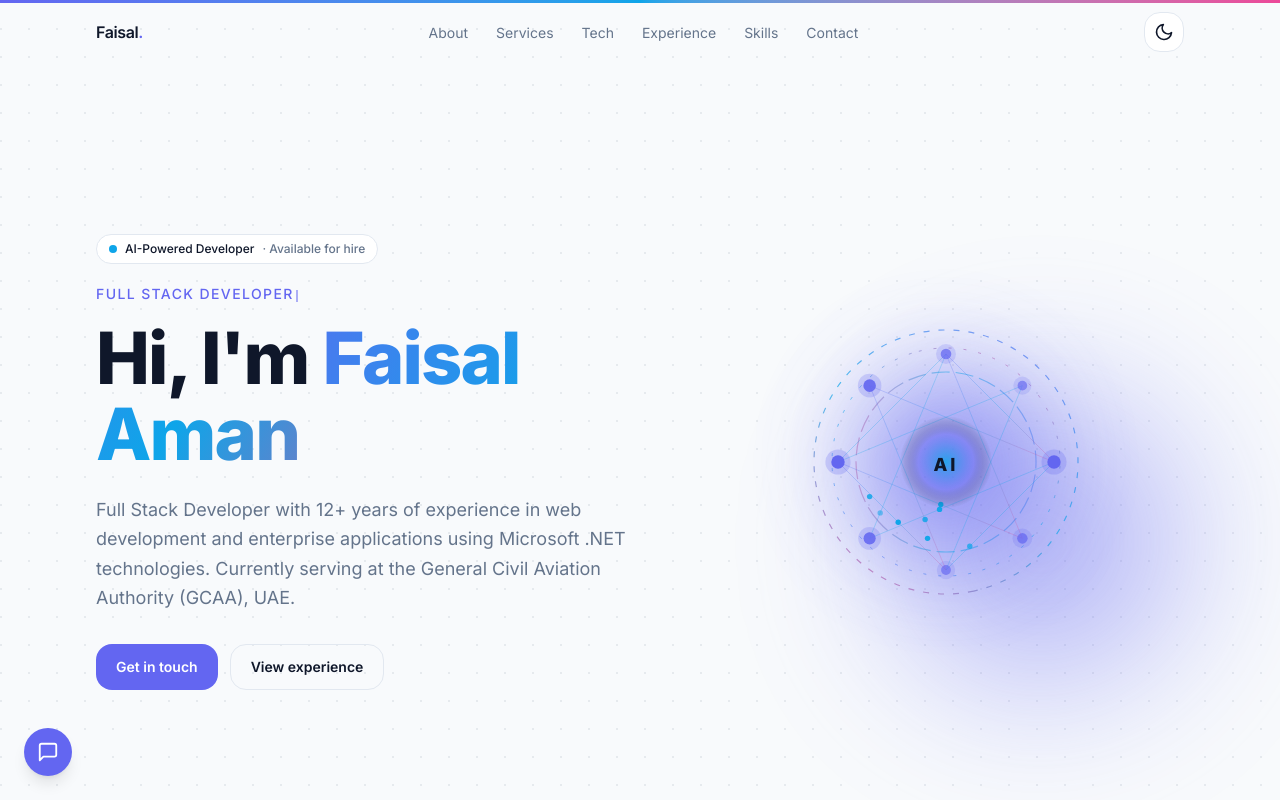
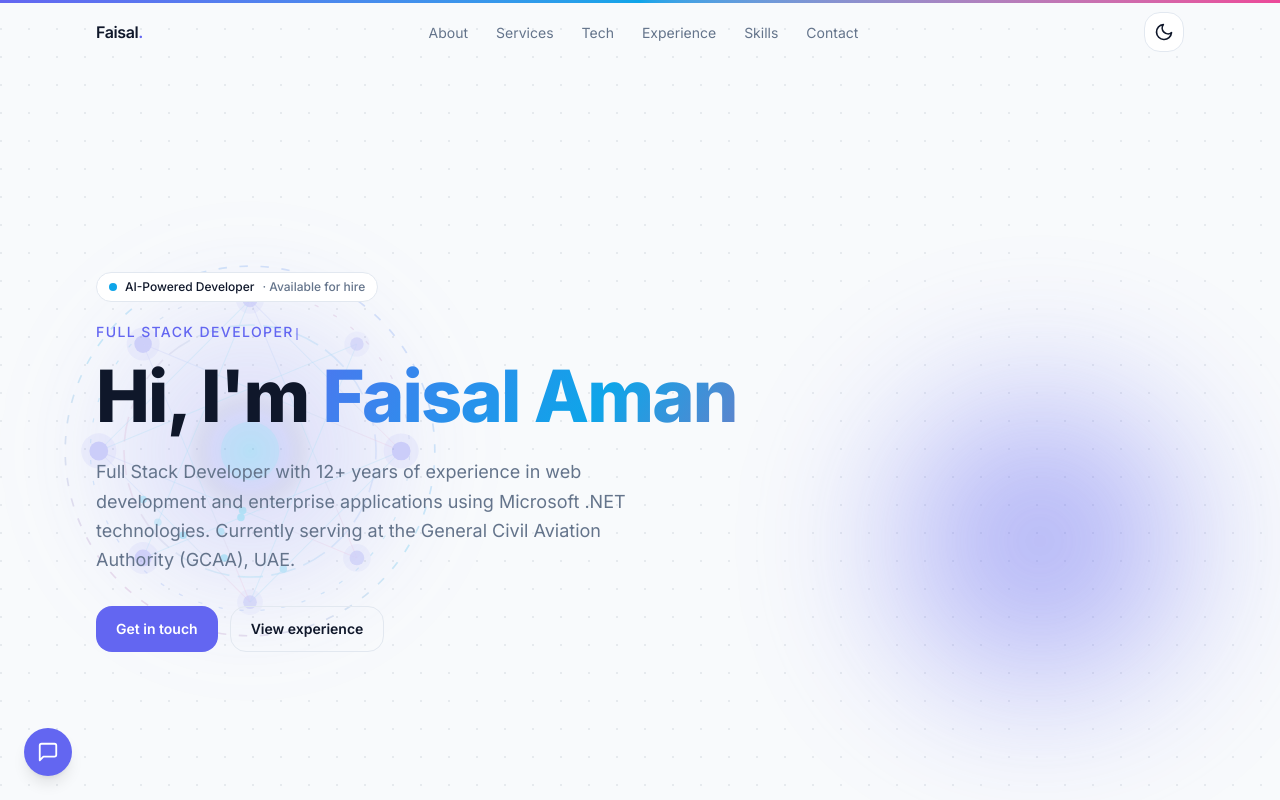
Before and after one commit to faisalaman/portfolio, a React (Vite) app: page / in a window 1280 px wide. Shown: the top 800 px of the page. Built offline with nearby package versions, Linux system fonts and the light colour scheme; the HTML template or start-up script is replaced by a standard one.

Commit message:
Move AI orb to full-hero background; replace center AI text with pulsing core

```diff
--- a/src/components/sections/Hero.jsx
+++ b/src/components/sections/Hero.jsx
@@ -54,12 +54,25 @@ export function Hero() {
           />
         </Motion.div>
 
-        <div className="relative z-10 mx-auto grid w-full max-w-6xl grid-cols-1 items-center gap-10 px-4 md:px-8 lg:grid-cols-[1.2fr_1fr]">
-          {/* LEFT: text */}
+        {/* Ambient AI orb — fills the hero as background */}
+        <Motion.div
+          aria-hidden
+          initial={reduce ? false : { opacity: 0, scale: 0.7 }}
+          animate={reduce ? false : { opacity: 1, scale: 1 }}
+          transition={reduce ? undefined : { type: 'spring', stiffness: 80, damping: 18, mass: 1.2, delay: 0.2 }}
+          className="pointer-events-none absolute inset-0 z-0 flex items-center justify-center"
+        >
+          <div className="w-[min(150vh,150vw)] opacity-30 dark:opacity-50 mix-blend-screen">
+            <AIOrb />
+          </div>
+        </Motion.div>
+
+        <div className="relative z-10 mx-auto w-full max-w-6xl px-4 md:px-8">
           <Motion.div
             variants={reduce ? undefined : stagger(0.1)}
             initial={reduce ? false : 'hidden'}
             animate={reduce ? false : 'visible'}
+            className="max-w-3xl"
           >
             <Motion.div variants={bounce} className="mb-5 inline-flex items-center gap-2 rounded-full glass px-3 py-1.5 text-xs font-medium">
               <span className="relative flex h-2 w-2">
@@ -93,16 +106,6 @@ export function Hero() {
               <Button as="a" href="#experience" variant="ghost">View experience</Button>
             </Motion.div>
           </Motion.div>
-
-          {/* RIGHT: animated AI neural orb */}
-          <Motion.div
-            initial={reduce ? false : { opacity: 0, scale: 0.6, rotate: -10 }}
-            animate={reduce ? false : { opacity: 1, scale: 1, rotate: 0 }}
-            transition={reduce ? undefined : { type: 'spring', stiffness: 120, damping: 14, mass: 1, delay: 0.3 }}
-            className="mx-auto hidden lg:block"
-          >
-            <AIOrb />
-          </Motion.div>
         </div>
       </div>
 
--- a/src/components/ui/AIOrb.jsx
+++ b/src/components/ui/AIOrb.jsx
@@ -110,24 +110,19 @@ export function AIOrb({ className = '' }) {
           </Motion.g>
         ))}
 
-        {/* Core glowing center */}
+        {/* Core glowing center (no text) */}
         <Motion.circle
           cx="50" cy="50" r="14"
           fill="url(#core-grad)"
-          animate={reduce ? undefined : { r: [14, 16, 14], opacity: [0.7, 1, 0.7] }}
+          animate={reduce ? undefined : { r: [12, 16, 12], opacity: [0.6, 1, 0.6] }}
           transition={reduce ? undefined : { duration: 3, repeat: Infinity, ease: 'easeInOut' }}
         />
-        <text
-          x="50" y="53"
-          textAnchor="middle"
-          fill="var(--color-text)"
-          fontSize="6"
-          fontWeight="800"
-          letterSpacing="1"
-          fontFamily="Inter, sans-serif"
-        >
-          AI
-        </text>
+        <Motion.circle
+          cx="50" cy="50" r="5"
+          fill="var(--color-accent)"
+          animate={reduce ? undefined : { r: [4, 7, 4], opacity: [0.9, 0.5, 0.9] }}
+          transition={reduce ? undefined : { duration: 2, repeat: Infinity, ease: 'easeInOut' }}
+        />
       </svg>
     </div>
   );
```
